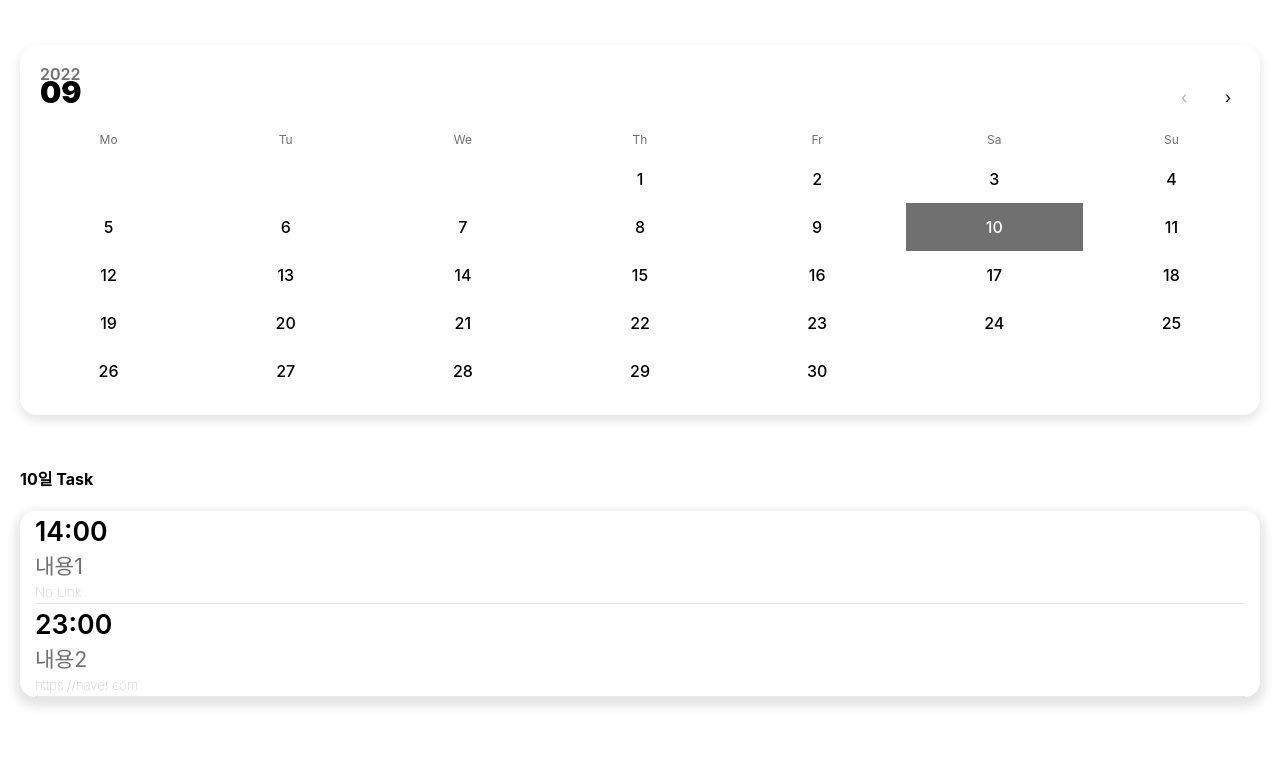
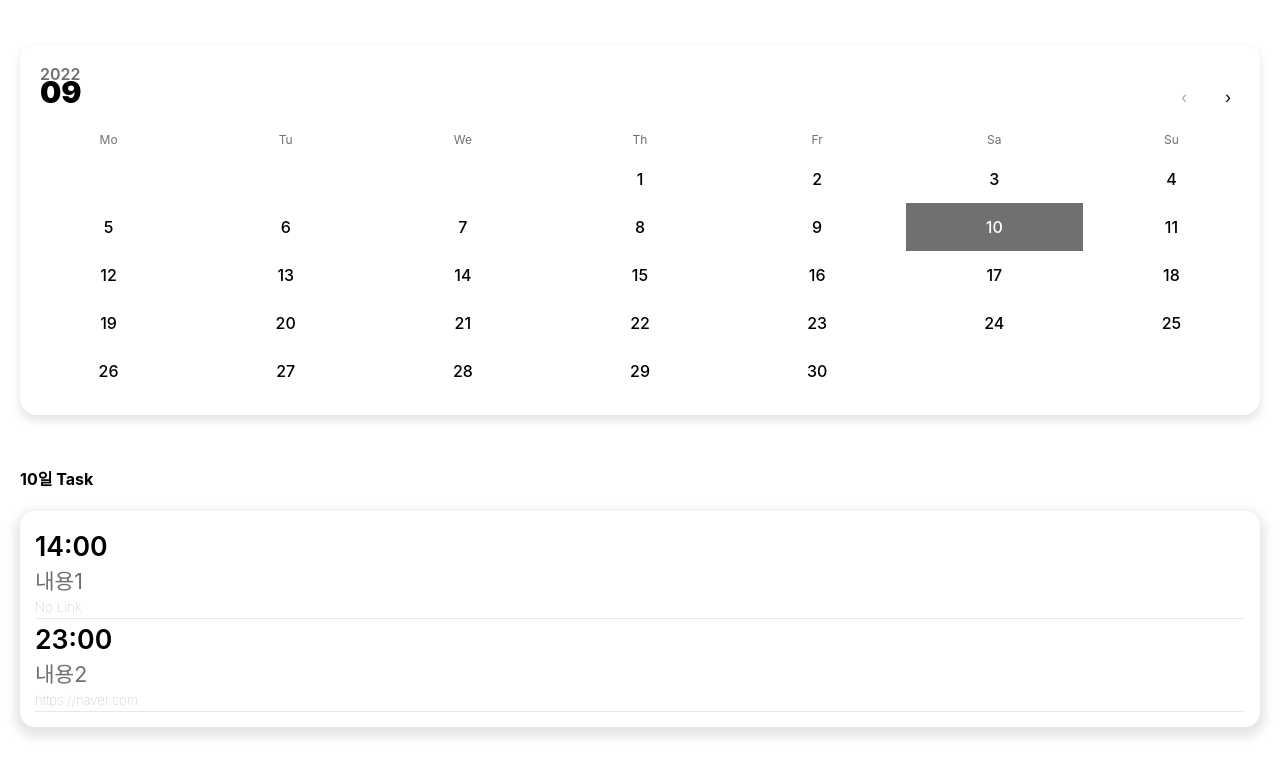
Before and after one commit to HiBixby/ToDoWhale_WhaleExtension, a React (Create React App) app: page / in a window 1280 px wide. Shown: the top 776 px of the page. Built offline with nearby package versions, Linux system fonts and the light colour scheme.

Commit message:
🐛 Fix margin collapse

```diff
--- a/src/MainPage.css
+++ b/src/MainPage.css
@@ -8,5 +8,5 @@
 
 .todo-list{
     position: static;
-    margin:15px;
+    padding:15px;
 }
```
